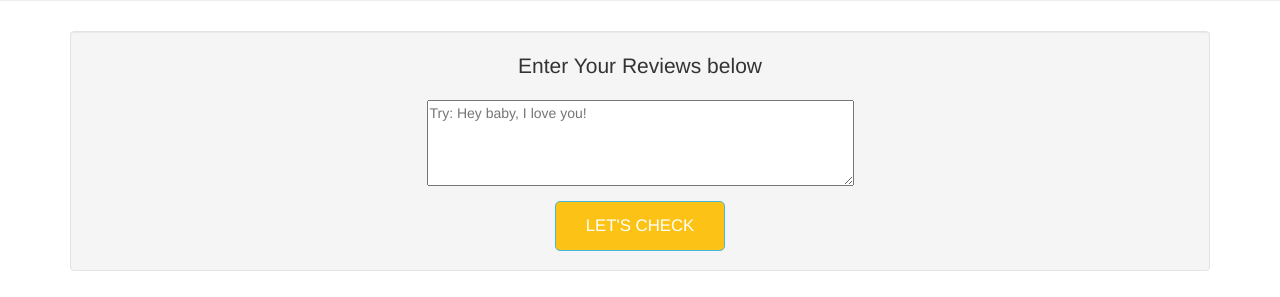
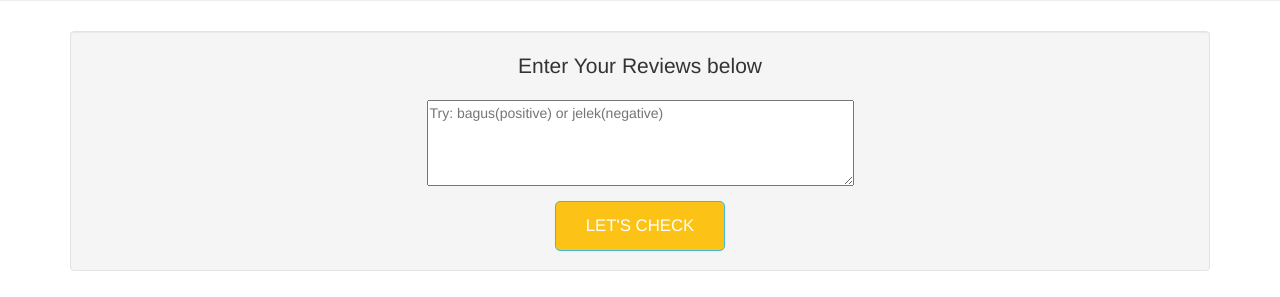
Before and after one commit to SelgiAgilsa/uts-textminning, a Flask app: page / in a window 1280 px wide. Shown: the part 279-576 px from the top of the page. Run offline with Flask 2, Linux system fonts and the light colour scheme; some libraries are stand-ins or nearby versions.

Commit message:
Update home.html

```diff
--- a/templates/home.html
+++ b/templates/home.html
@@ -97,7 +97,7 @@
 		<form action="{{ url_for('predict')}}" method="POST" align="center">
 		<p class="lead">Enter Your Reviews below</p>
 
-		<textarea name="message" rows="4" cols="50" placeholder="Try: Hey baby, I love you!" required="required"></textarea>
+		<textarea name="message" rows="4" cols="50" placeholder="Try: bagus(positive) or jelek(negative)" required="required"></textarea>
 		<br/>
 
 		<input type="submit" class="btn-info btn" value="Let's Check" >
```
